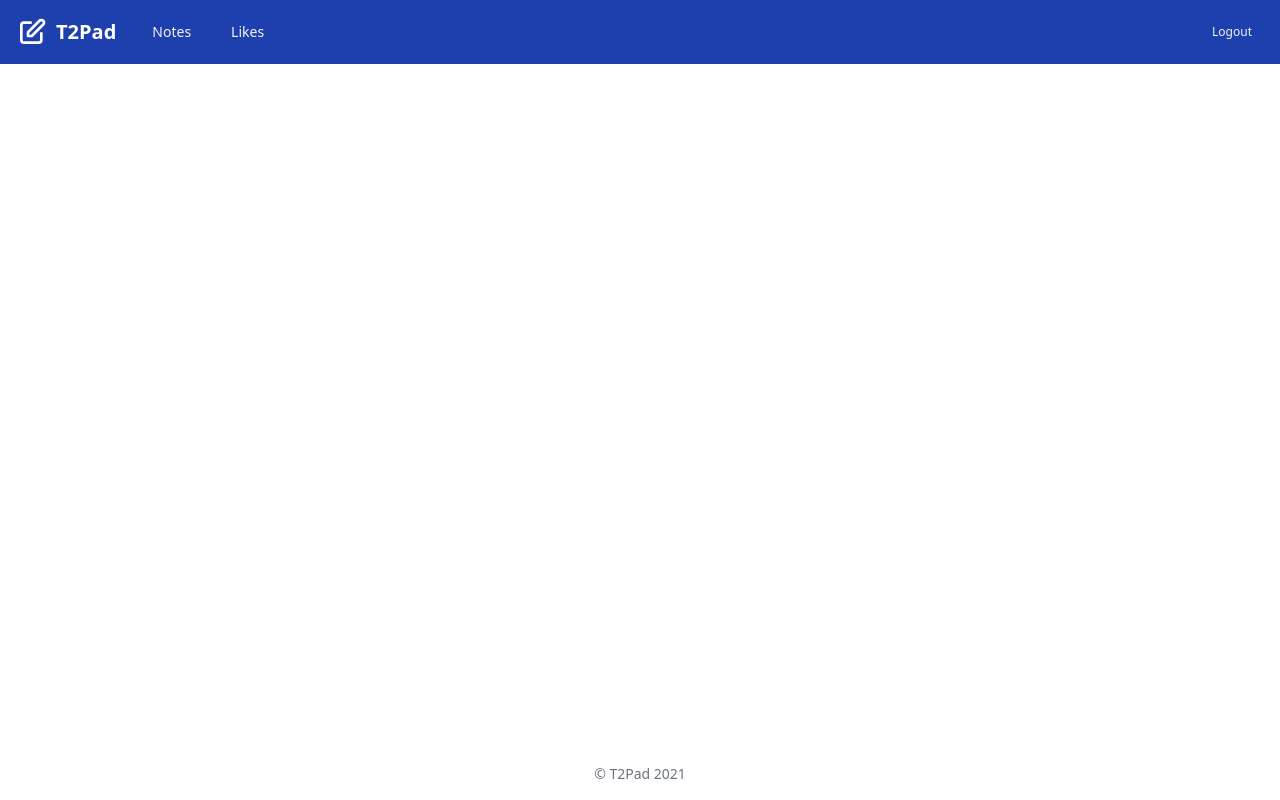
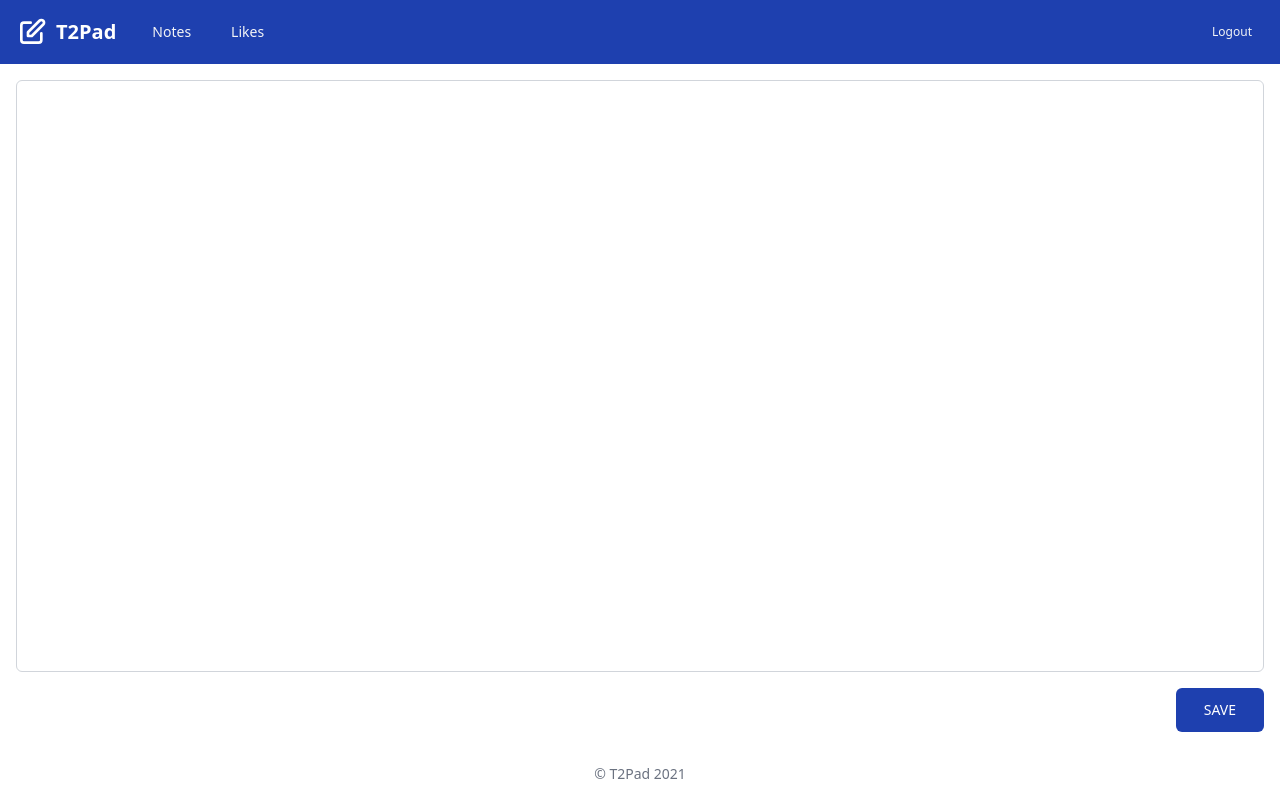
Before and after one commit to dev-t2/learn-javascript, a React (Create React App) app in the folder frontend/: page /create in a window 1280 px wide. Built offline with nearby package versions, Linux system fonts and the light colour scheme; sample sign-in values are in the browser's storage; the HTML template or start-up script is replaced by a standard one.

Commit message:
Create Note Page Update

```diff
--- /dev/null
+++ b/frontend/src/apollo/mutation.js
@@ -0,0 +1,31 @@
+import { gql } from '@apollo/client';
+
+export const SIGN_UP = gql`
+  mutation signUp($nickname: String!, $email: String!, $password: String!) {
+    signUp(nickname: $nickname, email: $email, password: $password)
+  }
+`;
+
+export const SIGN_IN = gql`
+  mutation signIn($email: String!, $password: String!) {
+    signIn(email: $email, password: $password)
+  }
+`;
+
+export const CREATE_NOTE = gql`
+  mutation createNote($content: String!) {
+    createNote(content: $content) {
+      id
+      content
+      author {
+        id
+        nickname
+      }
+      likeCount
+      likedBy {
+        id
+        nickname
+      }
+    }
+  }
+`;
--- /dev/null
+++ b/frontend/src/apollo/query.js
@@ -0,0 +1,17 @@
+import { gql } from '@apollo/client';
+
+export const GET_NOTE = gql`
+  query note($id: ID!) {
+    note(id: $id) {
+      id
+      content
+      author {
+        id
+        nickname
+        avatar
+      }
+      likeCount
+      createdAt
+    }
+  }
+`;
--- /dev/null
+++ b/frontend/src/components/NoteForm.js
@@ -0,0 +1,55 @@
+import { memo, useCallback, useState } from 'react';
+import { useMutation } from '@apollo/client';
+import { withRouter } from 'react-router-dom';
+
+import { CREATE_NOTE } from '../apollo/mutation';
+
+const NoteForm = ({ history }) => {
+  const [createNote] = useMutation(CREATE_NOTE, {
+    onCompleted: (data) => {
+      history.push(`note/${data.createNote.id}`);
+    },
+  });
+
+  const [value, setValue] = useState();
+
+  const onSubmit = useCallback(
+    (e) => {
+      e.preventDefault();
+
+      createNote({
+        variables: {
+          content: value,
+        },
+      });
+    },
+    [createNote, value]
+  );
+
+  const onChange = useCallback((e) => {
+    setValue(e.target.value);
+  }, []);
+
+  return (
+    <div className="max-w-7xl mx-auto h-full">
+      <form className="h-full p-4 flex flex-col" onSubmit={onSubmit}>
+        <textarea
+          className="w-full h-full p-4 resize-none border border-solid border-gray-300 rounded-md focus:outline-none"
+          required
+          onChange={onChange}
+        />
+
+        <div className="flex justify-end">
+          <button
+            type="submit"
+            className="bg-blue-800 px-7 py-3 mt-4 rounded-md text-white text-sm hover:bg-blue-900 focus:outline-none"
+          >
+            SAVE
+          </button>
+        </div>
+      </form>
+    </div>
+  );
+};
+
+export default withRouter(memo(NoteForm));
--- a/frontend/src/components/SignInForm.js
+++ b/frontend/src/components/SignInForm.js
@@ -1,17 +1,12 @@
 import { memo, useCallback, useState } from 'react';
 import { Link } from 'react-router-dom';
-import { gql, useMutation } from '@apollo/client';
+import { useMutation } from '@apollo/client';
 
 import { isLoggedInVar } from '../apollo';
-
-const SIGN_IN = gql`
-  mutation signIn($email: String!, $password: String!) {
-    signIn(email: $email, password: $password)
-  }
-`;
+import { SIGN_IN } from '../apollo/mutation';
 
 const SignInForm = () => {
-  const [signIn, { loading, error }] = useMutation(SIGN_IN, {
+  const [signIn, { error }] = useMutation(SIGN_IN, {
     onCompleted: (data) => {
       localStorage.setItem('token', data.signIn);
 
--- a/frontend/src/components/SignUpForm.js
+++ b/frontend/src/components/SignUpForm.js
@@ -1,12 +1,8 @@
 import { memo, useCallback, useState } from 'react';
-import { gql, useMutation } from '@apollo/client';
+import { useMutation } from '@apollo/client';
+
 import { isLoggedInVar } from '../apollo';
-
-const SIGN_UP = gql`
-  mutation signUp($nickname: String!, $email: String!, $password: String!) {
-    signUp(nickname: $nickname, email: $email, password: $password)
-  }
-`;
+import { SIGN_UP } from '../apollo/mutation';
 
 const SignUpForm = ({ history }) => {
   const [signUp] = useMutation(SIGN_UP, {
--- /dev/null
+++ b/frontend/src/pages/create.js
@@ -0,0 +1,13 @@
+import { memo, useEffect } from 'react';
+
+import NoteForm from '../components/NoteForm';
+
+const CreatePage = () => {
+  useEffect(() => {
+    document.title = 'Create -T2Pad';
+  }, []);
+
+  return <NoteForm />;
+};
+
+export default memo(CreatePage);
--- a/frontend/src/pages/index.js
+++ b/frontend/src/pages/index.js
@@ -6,6 +6,7 @@ import { isLoggedInVar } from '../apollo';
 import Layout from '../components/Layout';
 import HomePage from './home';
 import SignUpPage from './signup';
+import CreatePage from './create';
 import NotesPage from './notes';
 import LikesPage from './likes';
 import NotePage from './note';
@@ -21,6 +22,7 @@ const Pages = () => {
         {isLoggedIn ? (
           <>
             <Route exact path="/signup" component={SignUpPage} />
+            <Route exact path="/create" component={CreatePage} />
             <Route exact path="/notes" component={NotesPage} />
             <Route exact path="/likes" component={LikesPage} />
             <Route path="/note/:id" component={NotePage} />
--- a/frontend/src/pages/note.js
+++ b/frontend/src/pages/note.js
@@ -1,23 +1,8 @@
 import { memo } from 'react';
-import { gql, useQuery } from '@apollo/client';
+import { useQuery } from '@apollo/client';
 
+import { GET_NOTE } from '../apollo/query';
 import Note from '../components/Note';
-
-const GET_NOTE = gql`
-  query note($id: ID!) {
-    note(id: $id) {
-      id
-      content
-      author {
-        id
-        nickname
-        avatar
-      }
-      likeCount
-      createdAt
-    }
-  }
-`;
 
 const NotePage = ({ match }) => {
   const id = match.params.id;
```
Also changed, not shown: 1 other file (tests, documents, lock files or other folders).
